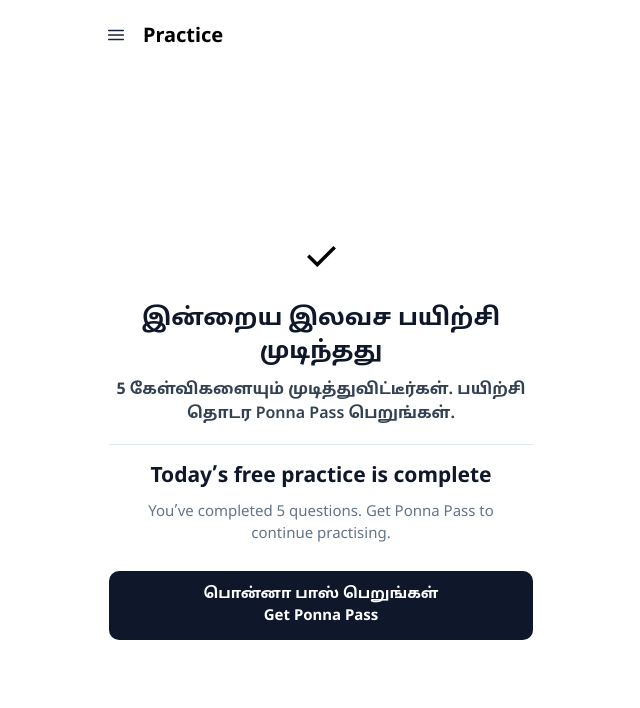
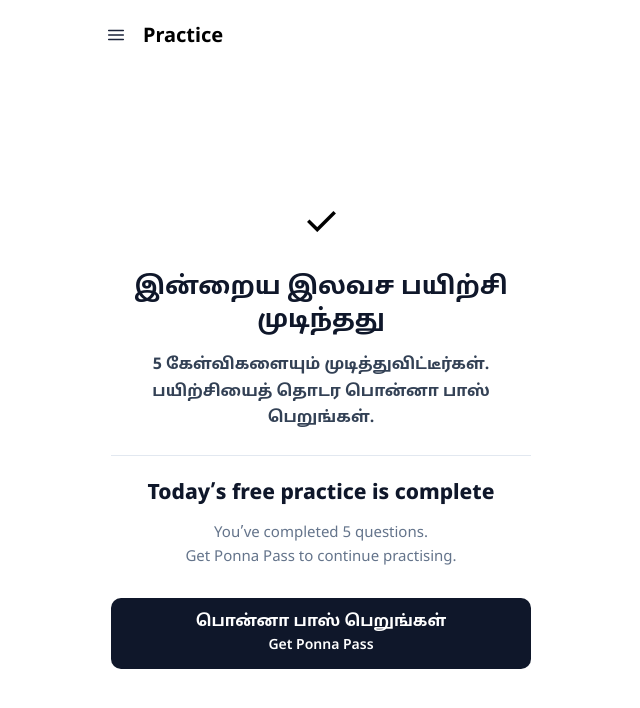
Before and after one commit to sponna1962/Ponna, a Next.js app in the folder frontend/: page /quiz/free-complete in a window 1280 px wide. Shown: the top 708 px of the page, without its empty margins (319-959 px from the left). Built offline with nearby package versions, Linux system fonts and the light colour scheme.

Commit message:
Polish free practice completion page typography

```diff
--- a/frontend/src/app/quiz/free-complete/page.tsx
+++ b/frontend/src/app/quiz/free-complete/page.tsx
@@ -4,39 +4,104 @@
 
 export default function FreePracticeCompletePage() {
   return (
-    <main style={{ maxWidth: 480, margin: '0 auto', minHeight: '100dvh', padding: 20, boxSizing: 'border-box', display: 'flex', flexDirection: 'column' }}>
+    <main
+      style={{
+        maxWidth: 480,
+        margin: '0 auto',
+        minHeight: '100dvh',
+        padding: '20px 20px 28px',
+        boxSizing: 'border-box',
+        display: 'flex',
+        flexDirection: 'column',
+      }}
+    >
       <div style={{ display: 'flex', alignItems: 'center', gap: 12, marginBottom: 40 }}>
         <StudentMenu />
         <h1 style={{ fontSize: 20, margin: 0 }}>Practice</h1>
       </div>
 
-      <section style={{ textAlign: 'center', margin: 'auto 0', padding: '24px 8px' }}>
-        <div style={{ fontSize: 42, marginBottom: 16 }}>✓</div>
+      <section
+        style={{
+          textAlign: 'center',
+          margin: 'auto 0',
+          padding: '20px 0 8px',
+        }}
+      >
+        <div style={{ fontSize: 42, lineHeight: 1, marginBottom: 24 }}>✓</div>
 
-        <h2 style={{ fontSize: 24, lineHeight: 1.35, margin: '0 0 10px', color: '#0f172a' }}>
+        <div style={{ maxWidth: 420, margin: '0 auto' }}>
+          <h2
+            style={{
+              fontSize: 25,
+              lineHeight: 1.35,
+              margin: '0 0 14px',
+              color: '#0f172a',
+              fontWeight: 800,
+            }}
+          >
             இன்றைய இலவச பயிற்சி முடிந்தது
           </h2>
-        <p style={{ fontSize: 16, fontWeight: 600, lineHeight: 1.5, color: '#334155', margin: '0 0 8px' }}>
-          5 கேள்விகளையும் முடித்துவிட்டீர்கள். பயிற்சி தொடர Ponna Pass பெறுங்கள்.
+          <p
+            style={{
+              fontSize: 16,
+              fontWeight: 600,
+              lineHeight: 1.65,
+              color: '#334155',
+              margin: 0,
+            }}
+          >
+            5 கேள்விகளையும் முடித்துவிட்டீர்கள்.
+            <br />
+            பயிற்சியைத் தொடர பொன்னா பாஸ் பெறுங்கள்.
           </p>
 
-        <div style={{ height: 1, background: '#e2e8f0', margin: '18px auto' }} />
+          <div style={{ height: 1, background: '#e2e8f0', margin: '24px 0' }} />
 
-        <h3 style={{ fontSize: 21, lineHeight: 1.35, margin: '0 0 10px', color: '#0f172a' }}>
+          <h3
+            style={{
+              fontSize: 21,
+              lineHeight: 1.4,
+              margin: '0 0 12px',
+              color: '#0f172a',
+              fontWeight: 800,
+            }}
+          >
             Today’s free practice is complete
           </h3>
-        <p style={{ fontSize: 15, lineHeight: 1.5, color: '#64748b', margin: '0 auto 24px', maxWidth: 400 }}>
-          You’ve completed 5 questions. Get Ponna Pass to continue practising.
+          <p
+            style={{
+              fontSize: 15,
+              lineHeight: 1.6,
+              color: '#64748b',
+              margin: 0,
+            }}
+          >
+            You’ve completed 5 questions.
+            <br />
+            Get Ponna Pass to continue practising.
           </p>
 
           <a
             href="/plans"
-          style={{ display: 'block', width: '100%', boxSizing: 'border-box', padding: 14, borderRadius: 10, background: '#0f172a', color: '#fff', textDecoration: 'none', fontSize: 15, fontWeight: 700 }}
+            style={{
+              display: 'block',
+              width: '100%',
+              boxSizing: 'border-box',
+              padding: '13px 18px',
+              marginTop: 28,
+              borderRadius: 10,
+              background: '#0f172a',
+              color: '#fff',
+              textDecoration: 'none',
+              fontSize: 16,
+              fontWeight: 700,
+              lineHeight: 1.45,
+            }}
           >
-          பொன்னா பாஸ் பெறுங்கள்
-          <br />
-          Get Ponna Pass
+            <span style={{ display: 'block' }}>பொன்னா பாஸ் பெறுங்கள்</span>
+            <span style={{ display: 'block', fontSize: 14, marginTop: 2, fontWeight: 600 }}>Get Ponna Pass</span>
           </a>
+        </div>
       </section>
     </main>
   );
```
Lines whose indentation alone changed are shown as unchanged.
